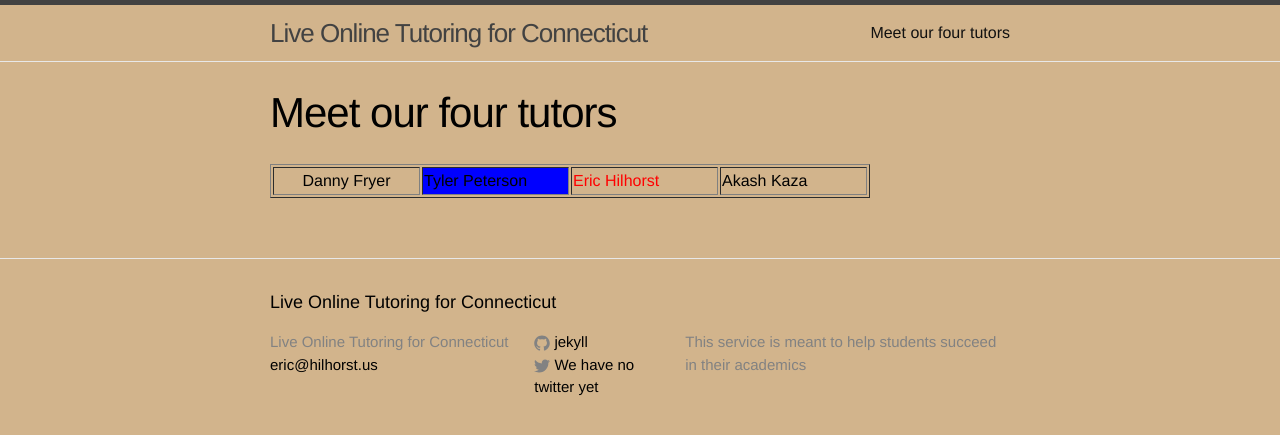
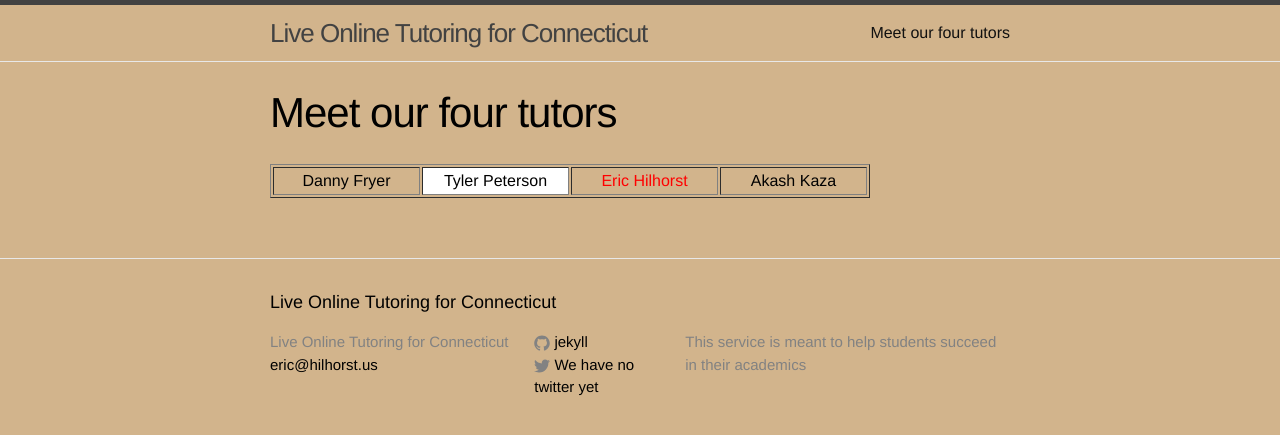
Before and after one commit to pepe454/pepe454.github.io, a Jekyll site: the page built from about.md, in a window 1280 px wide. Shown: the top 435 px of the page. Built offline with Jekyll 4.4.1, drawn with Linux system fonts in a browser that asks for light colours.

Commit message:
Update about.md

```diff
--- a/about.md
+++ b/about.md
@@ -8,8 +8,8 @@ permalink: /about/
 <table width="600" border="1">
   <tr>
     <td width="25%" align="center">Danny Fryer</td>
-    <td width="25%" bgcolor="blue">Tyler Peterson</td>
-    <td width="25%" style="color: red">Eric Hilhorst</td>
-    <td width="25%">Akash Kaza</td>
+    <td width="25%" align="center" bgcolor="white">Tyler Peterson</td>
+    <td width="25%" align="center" style="color: red">Eric Hilhorst</td>
+    <td width="25%" align="center">Akash Kaza</td>
   </tr>
 </table>
```
